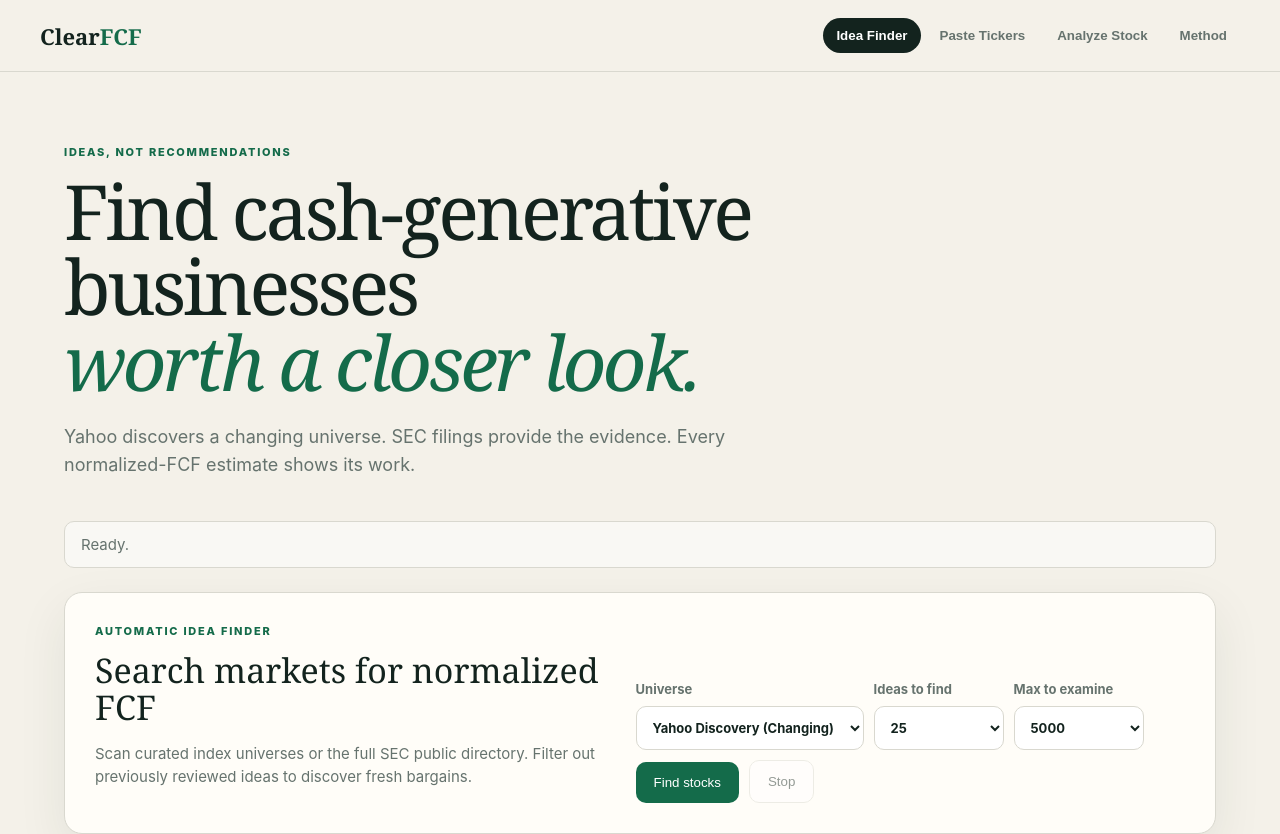
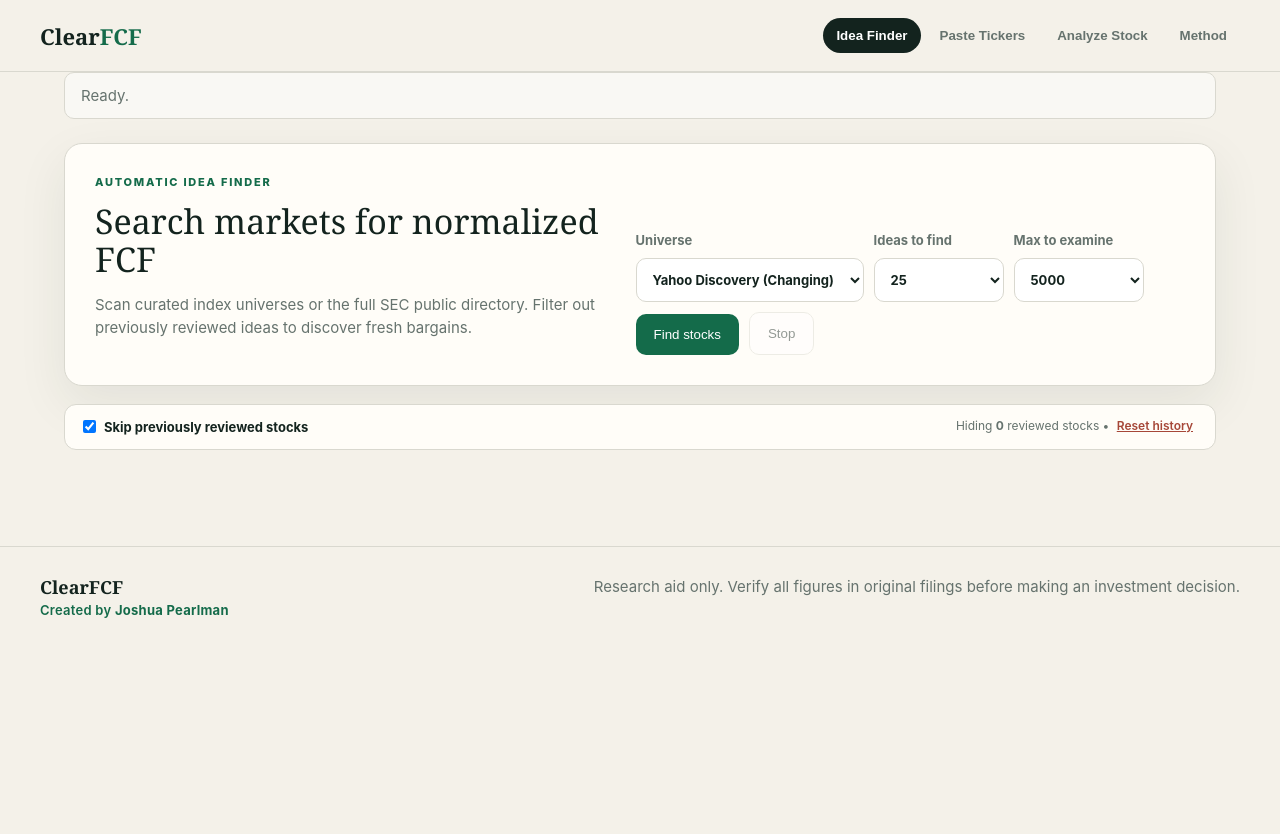
Before and after one commit to joshuapearlman/ClearFCF, a website: page v1.0.0/public/index.html in a window 1280 px wide. Shown: the top 834 px of the page. After the commit the page ends 800 px from the top, so only its background shows below. Drawn offline with Linux system fonts and the light colour scheme.

Commit message:
Remove hero section from index.html
Removed the hero section with introductory text from the index.html file.

```diff
--- a/v1.0.0/public/index.html
+++ b/v1.0.0/public/index.html
@@ -19,10 +19,7 @@
     </nav>
   </header>
   <main>
-    <section class="hero">
-      <p class="eyebrow">IDEAS, NOT RECOMMENDATIONS</p>
-      <h1>Find cash-generative businesses<br><em>worth a closer look.</em></h1>
-      <p>Yahoo discovers a changing universe. SEC filings provide the evidence. Every normalized-FCF estimate shows its work.</p>
+
     </section>
     <div id="status" class="status" role="status" aria-live="polite">Ready.</div>
     <section id="ideas" class="view active">
```
